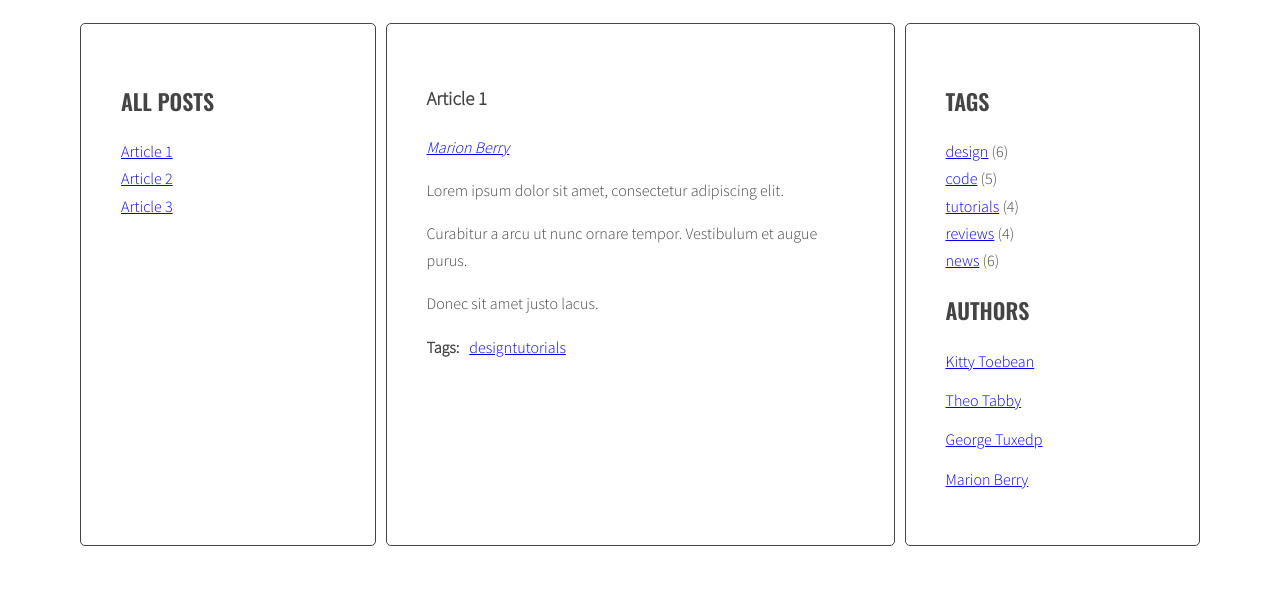
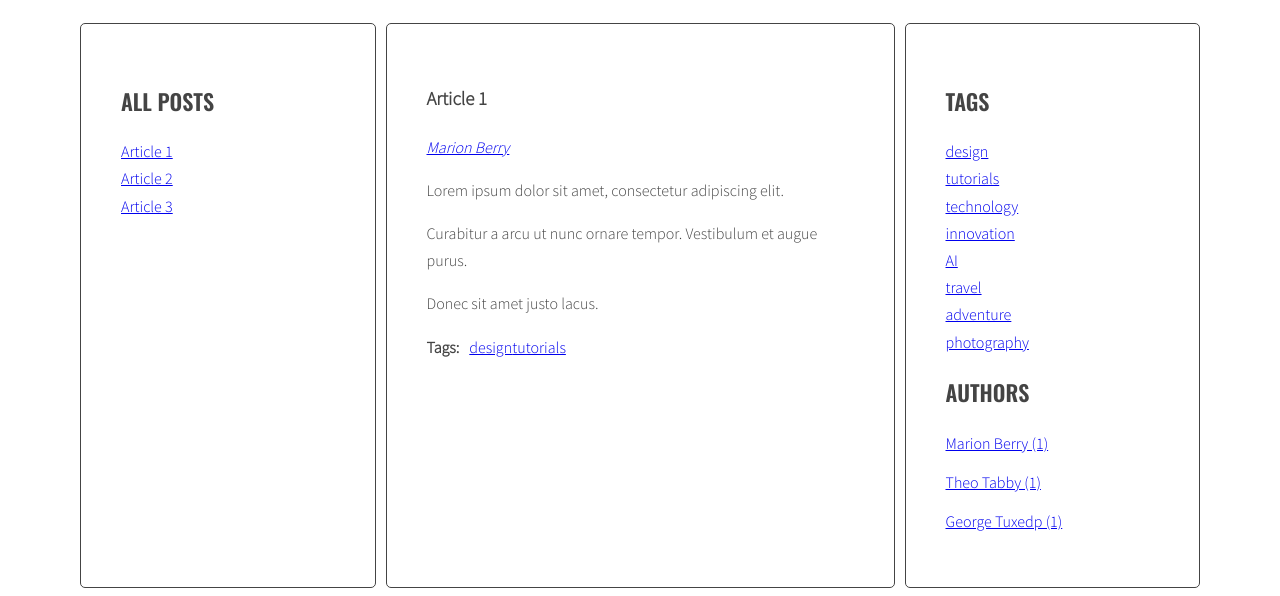
Before and after one commit to lukaszzwolak/javascript-blog, a website: page index.html in a window 1280 px wide. Shown: the part 220-816 px from the top of the page. Drawn offline with nearby package versions, Linux system fonts and the light colour scheme.

Commit message:
adding a list of authors, improving the tag cloud

```diff
--- a/index.html
+++ b/index.html
@@ -65,13 +65,7 @@
 
       <aside class="sidebar" aria-label="Filtry i autorzy">
         <h2 class="section-title">Tags</h2>
-        <ul class="list tags">
-          <li><a href="#">design</a> <span>(6)</span></li>
-          <li><a href="#">code</a> <span>(5)</span></li>
-          <li><a href="#">tutorials</a> <span>(4)</span></li>
-          <li><a href="#">reviews</a> <span>(4)</span></li>
-          <li><a href="#">news</a> <span>(6)</span></li>
-        </ul>
+        <ul class="list tags"></ul>
 
         <h2 class="section-title">Authors</h2>
         <ul class="list authors">
--- a/js/script.js
+++ b/js/script.js
@@ -2,7 +2,11 @@ const optArticleSelector = '.post',
   optTitleSelector = '.post-title',
   optTitleListSelector = '.titles',
   optArticleTagsSelector = '.post-tags .list',
-  optArticleAuthorSelector = '.post-author';
+  optArticleAuthorSelector = '.post-author',
+  optTagsListSelector = '.tags.list',
+  optCloudClassCount = 5,
+  optCloudClassPrefix = 'tag-size-',
+  optAuthorsListSelector = '.authors.list';
 
 function titleClickHandler(event) {
   event.preventDefault();
@@ -113,7 +117,7 @@ function authorClickHandler(event) {
   event.preventDefault();
   const clickedElement = this;
   const href = clickedElement.getAttribute('href');
-  const author = href.replace('#author-', '').trim(); // Usunięcie zbędnych spacji
+  const author = href.replace('#author-', '');
   console.log('Wyodrębniony autor:', author);
 
   // Usunięcie klasy active z aktywnych linków autorów
@@ -149,3 +153,141 @@ function addClickListenersToAuthors() {
   }
 }
 addClickListenersToAuthors();
+
+function calculateTagsParams(tags) {
+  const params = { max: 0, min: 999999 };
+
+  for (let tag in tags) {
+    if (tags[tag] > params.max) {
+      params.max = tags[tag];
+    }
+    if (tags[tag] < params.min) {
+      params.min = tags[tag];
+    }
+  }
+  return params;
+}
+
+function calculateAuthorsParams(authors) {
+  const params = { max: 0, min: 999999 };
+
+  for (let author in authors) {
+    if (authors[author] > params.max) {
+      params.max = authors[author];
+    }
+    if (authors[author] < params.min) {
+      params.min = authors[author];
+    }
+  }
+  return params;
+}
+
+
+function calculateTagClass(count, params) {
+  const normalizedCount = count - params.min;
+  let normalizedMax = params.max - params.min;
+  if (normalizedMax === 0) normalizedMax = 1;
+  const percentage = normalizedCount / normalizedMax;
+  const classNumber = Math.floor(percentage * (optCloudClassCount - 1) + 1);
+  return optCloudClassPrefix + classNumber;
+}
+
+function generateAuthors() {
+  console.log('Funkcja generateAuthors dziala');
+  let allAuthors = {};
+
+  const articles = document.querySelectorAll(optArticleSelector);
+  for (let article of articles) {
+    const authorWrapper = article.querySelector(optArticleAuthorSelector);
+    const articleAuthor = article.getAttribute('data-author');
+
+    if (!articleAuthor) continue;
+
+    const linkHTML = `<a href="#author-${articleAuthor}">${articleAuthor}</a>`;
+    authorWrapper.innerHTML = linkHTML;
+
+    if (!allAuthors[articleAuthor]) {
+      allAuthors[articleAuthor] = 1;
+    } else {
+      allAuthors[articleAuthor]++;
+    }
+  }
+
+  console.log("allAuthors:", allAuthors);
+
+  const authorsParams = calculateAuthorsParams(allAuthors);
+  console.log("authorsParams:", authorsParams);
+
+  if (!authorsParams) return;
+
+  const authorsList = document.querySelector(optAuthorsListSelector);
+  let allAuthorsHTML = '';
+
+  for (let author in allAuthors) {
+    const authorClass = calculateTagClass(allAuthors[author], authorsParams);
+    allAuthorsHTML += `<li><a href="#author-${author}" class="${authorClass}">${author} (${allAuthors[author]})</a></li>`;
+  }
+  authorsList.innerHTML = allAuthorsHTML;
+  addClickListenersToAuthors();
+}
+
+
+function generateTags() {
+  console.log('funkcja generateTags dziala');
+  /* [NEW] create a new variable allTags with an empty object */
+  let allTags = {};
+
+  /* find all articles */
+  const articles = document.querySelectorAll(optArticleSelector);
+  /* START LOOP: for every article: */
+  for (let article of articles) {
+    /* find tags wrapper */
+    const tagsWrapper = article.querySelector(optArticleTagsSelector);
+    /* make html variable with empty string */
+    let html = '';
+    /* get tags from data-tags attribute */
+    const articleTags = article.getAttribute('data-tags');
+    /* split tags into array */
+    const tagsArray = articleTags.split(' ');
+    /* START LOOP: for each tag */
+    for (let tag of tagsArray) {
+      /* generate HTML of the link */
+      const linkHTML = `<li><a href="#tag-${tag}">${tag}</a></li>`;
+      console.log('Wygenerowany link html: ', linkHTML);
+      /* add generated code to html variable */
+      html += linkHTML;
+      /* [NEW] check if this link is NOT already in allTags */
+      if (!allTags[tag]) {
+        /* [NEW] add generated code to allTags array */
+        allTags[tag] = 1;
+      } else {
+        allTags[tag]++;
+      }
+      /* END LOOP: for each tag */
+    }
+    /* insert HTML of all the links into the tags wrapper */
+    tagsWrapper.innerHTML = html;
+    /* END LOOP: for every article: */
+  }
+  /* [NEW] find list of tags in right column */
+  const tagsParams = calculateTagsParams(allTags);
+  console.log('tagsParams', tagsParams);
+  const tagList = document.querySelector(optTagsListSelector);
+
+  /* [NEW] create variable for all links HTML code */
+  let allTagsHTML = ' ';
+
+  /* [NEW] START LOOP: for each tag in allTags: */
+  for (let tag in allTags) {
+    const tagClass = calculateTagClass(allTags[tag], tagsParams);
+    /* [NEW] generate code of a link and add it to allTagsHTML */
+    allTagsHTML += `<li><a href="#tag-${tag}" class="${tagClass}">${tag}</a></li>`;
+  }
+  /* [NEW] END LOOP: for each tag in allTags: */
+
+  /*[NEW] add HTML from allTagsHTML to tagList */
+  tagList.innerHTML = allTagsHTML;
+}
+
+generateTags();
+generateAuthors();
```
